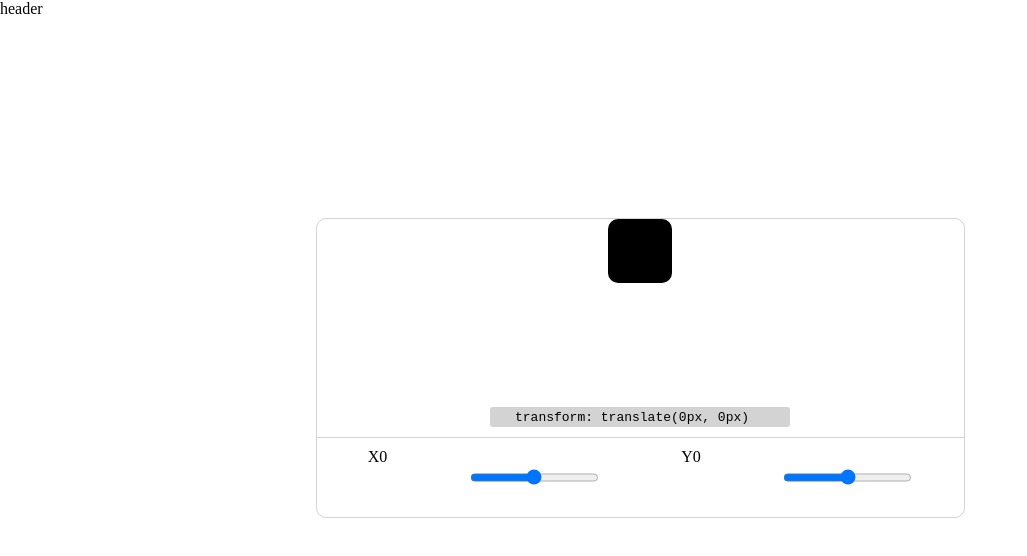
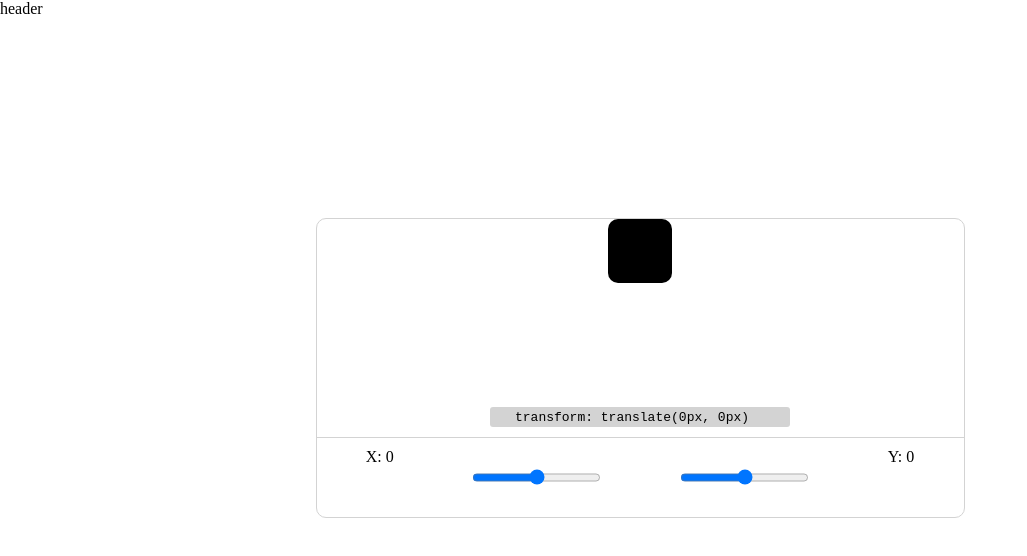
Before and after one commit to Genesispro-maker/ui-playground, a React (Vite) app in the folder ui/: page / in a window 1280 px wide. Shown: the top 556 px of the page, without its empty margins (0-1027 px from the left). Built offline with nearby package versions, Linux system fonts and the light colour scheme.

Commit message:
finished the illustrastion component

```diff
--- a/ui/src/components/Illustration.tsx
+++ b/ui/src/components/Illustration.tsx
@@ -19,16 +19,11 @@ export function Illustration(){
                 <code>transform: translate({translateX}px, {translateY}px)</code>
               </div>
           <div className={styles.Rangewrapper}>
-            <div className={styles.verticalCoords}>
-              <span>X</span>
-              <span>{translateX}</span>
-            </div>
-            <input type="range" min={-100} max={100} value={horizontalPosition} onChange={(e) => setHorizontalPosition(Number(e.target.value))}/>
-              <div className={styles.verticalCoords}>
-                <span>Y</span>
-                <span>{translateY}</span>
-              </div>
+            <p>X: {translateX}</p>
+            <input type="range" className={styles.verticalRange} min={-100} max={100} value={horizontalPosition} onChange={(e) => setHorizontalPosition(Number(e.target.value))}/>
+
             <input type="range" min={-100} max={100} value={verticalPosition} onChange={(e) => setVerticalPosition(Number(e.target.value))}/>
+            <p>Y: {translateY}</p>
           </div>
           </div>
         </>
--- a/ui/src/styles/illustration.module.css
+++ b/ui/src/styles/illustration.module.css
@@ -62,9 +62,3 @@
   padding-left: 25px;
   border-radius: 3px;
 }
-
-
-.verticalCoords{
-  display: flex;
-  justify-content: space-evenly;
-}
```
